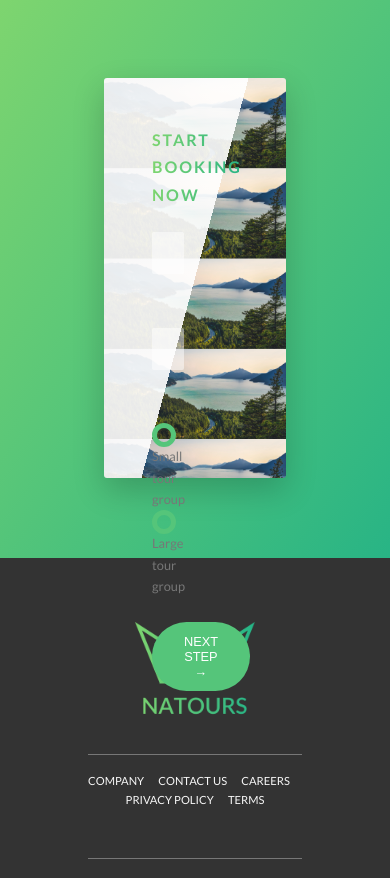
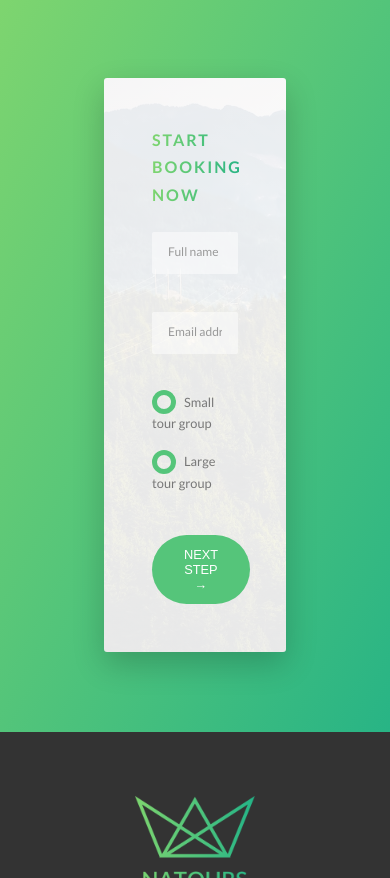
Before and after one commit to obasemola/CSS-practice-natours, a website: page index.html in a window 390 px wide. Shown: the part 6967-7845 px from the top of the page. Drawn offline with Linux system fonts and the light colour scheme; files whose address does not match are found by name.

Commit message:
responsive form

```diff
--- a/sass/components/_form.scss
+++ b/sass/components/_form.scss
@@ -16,6 +16,10 @@
     width: 90%;
     display: block;
     transition: all .3s;
+
+    @include respond (tab-port) {
+      width: 100%;
+    }
 
     &:focus {
       outline: none;
@@ -51,6 +55,11 @@
   &__radio-group {
     width: 49%;
     display: inline-block;
+
+    @include respond (tab-port) {
+      width: 100%;
+      margin-bottom: 2rem;
+    }
   }
 
   &__radio-input {
--- a/sass/pages/_home.scss
+++ b/sass/pages/_home.scss
@@ -66,10 +66,35 @@
   border-radius: 3px;
   box-shadow: 0 1.5rem 4rem rgba($color-black, .2);
 
-  height: 50rem;
+
+
+  @include respond (tab-land) {
+    background-image: linear-gradient(105deg,
+      rgba($color-white, .9) 0%,
+      rgba($color-white, .9) 65%,
+      transparent 65%),
+  url(../img/nat-10.jpg);
+    background-size: 100%;
+    background-size: cover;
+  }
+
+  @include respond (tab-port) {
+    background-image: linear-gradient(to right,
+      rgba($color-white, .9) 0%,
+      rgba($color-white, .9) 100%),
+  url(../img/nat-10.jpg);
+  }
 
   &__form {
     width: 50%;
     padding: 6rem;
+
+    @include respond (tab-land) {
+      width: 65%;
+    }
+
+    @include respond (tab-port) {
+      width: 100%;
+    }
   }
 }
```
Also changed, not shown: css/style.css.
